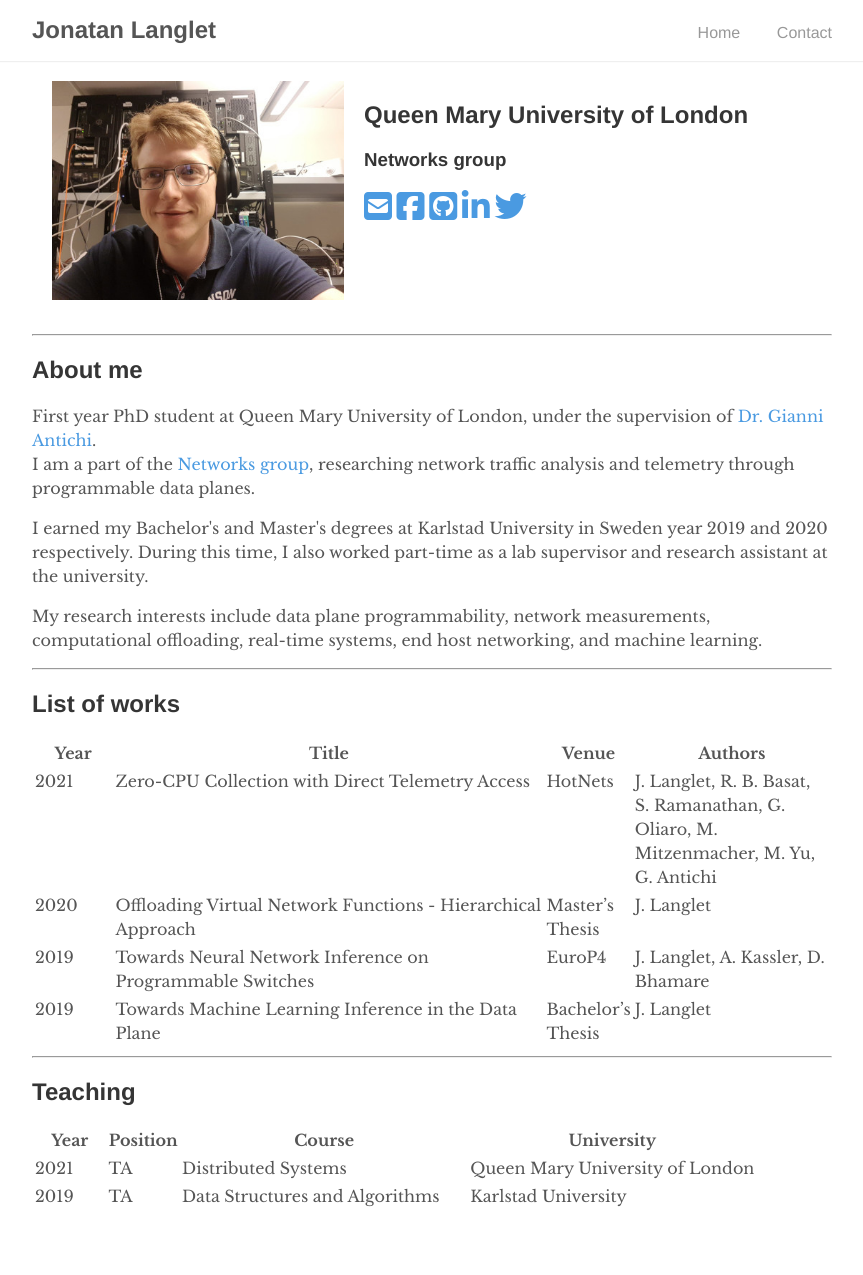
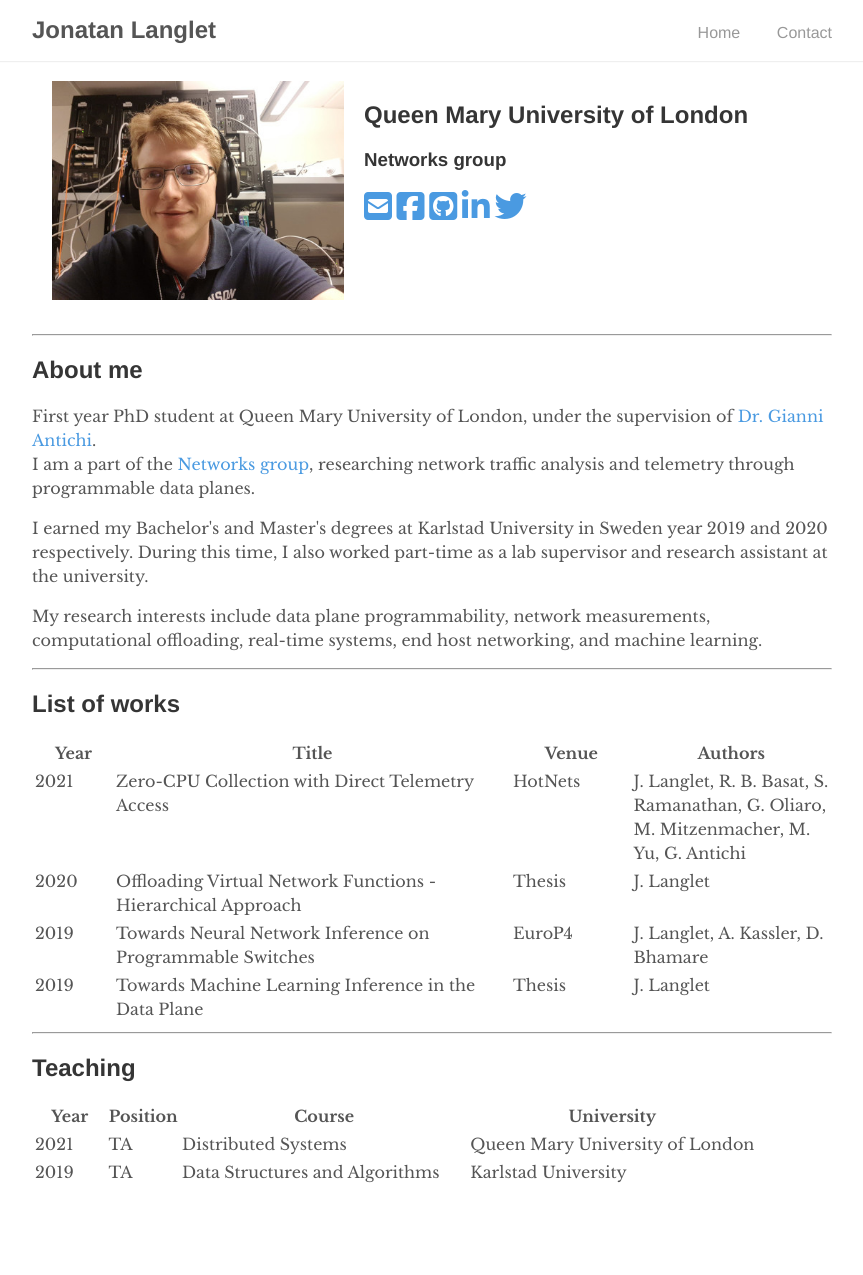
Before and after one commit to jonlanglet/jonlanglet.github.io, a Jekyll site: the page built from index.md, in a window 1280 px wide. Shown: the whole page, without its empty margins (208-1071 px from the left). Built offline with Jekyll 4.4.1, drawn with Linux system fonts in a browser that asks for light colours; nearby versions of some CDN libraries; after the commit the page ends 1251 px from its top, so only the background shows below that.

Commit message:
Update layout

```diff
--- a/_data/publications.yml
+++ b/_data/publications.yml
@@ -10,7 +10,7 @@
   authors: 'J. Langlet'
   year: '2020'
   url: 'google.com'
-  conf: "Master's Thesis"
+  conf: "Thesis"
 
 3:
   title: 'Towards Neural Network Inference on Programmable Switches'
@@ -24,4 +24,4 @@
   authors: 'J. Langlet'
   year: '2019'
   url: 'google.com'
-  conf: "Bachelor's Thesis"
+  conf: "Thesis"
--- a/_includes/publications.html
+++ b/_includes/publications.html
@@ -4,8 +4,8 @@
 <table>
 	<colgroup>
 		<col width="10%" />
-		<col width="55%" />
-		<col width="10%" />
+		<col width="50%" />
+		<col width="15%" />
 		<col width="25%" />
 	</colgroup>
 	<thead>
```
